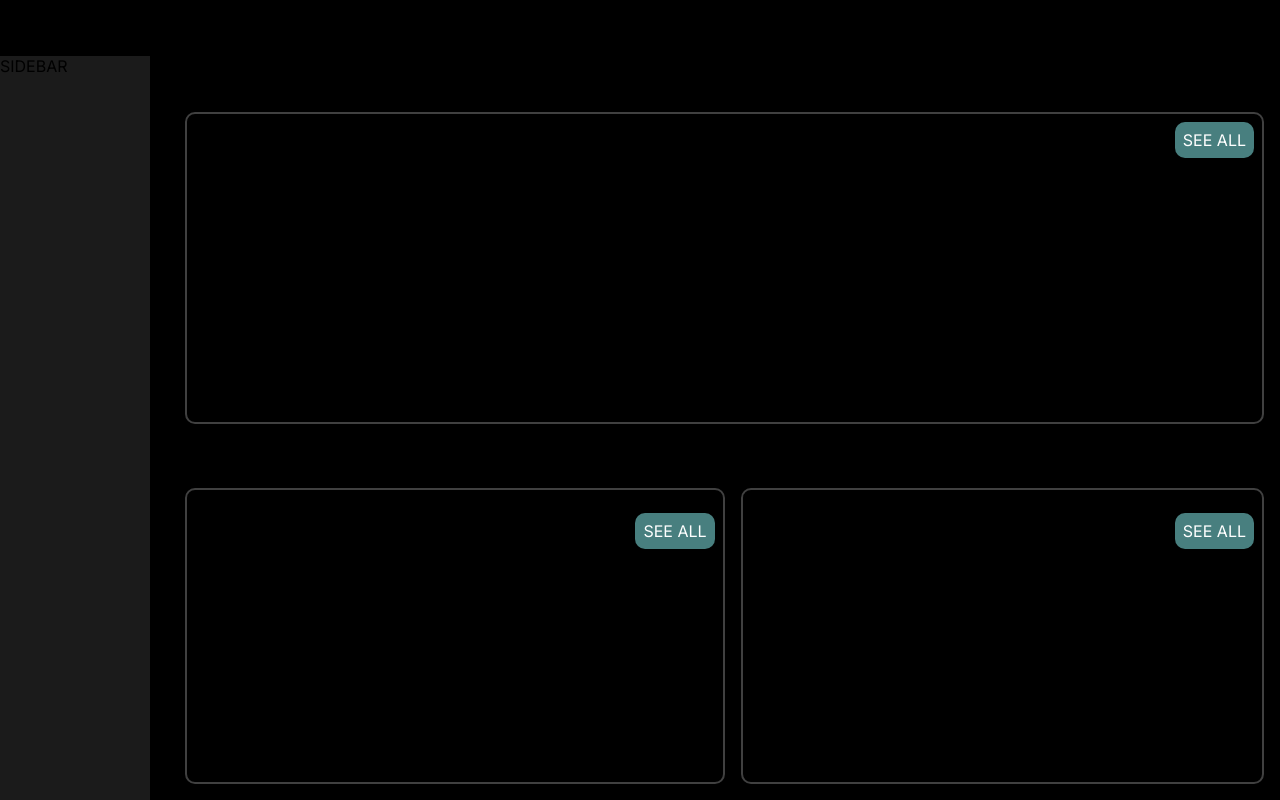
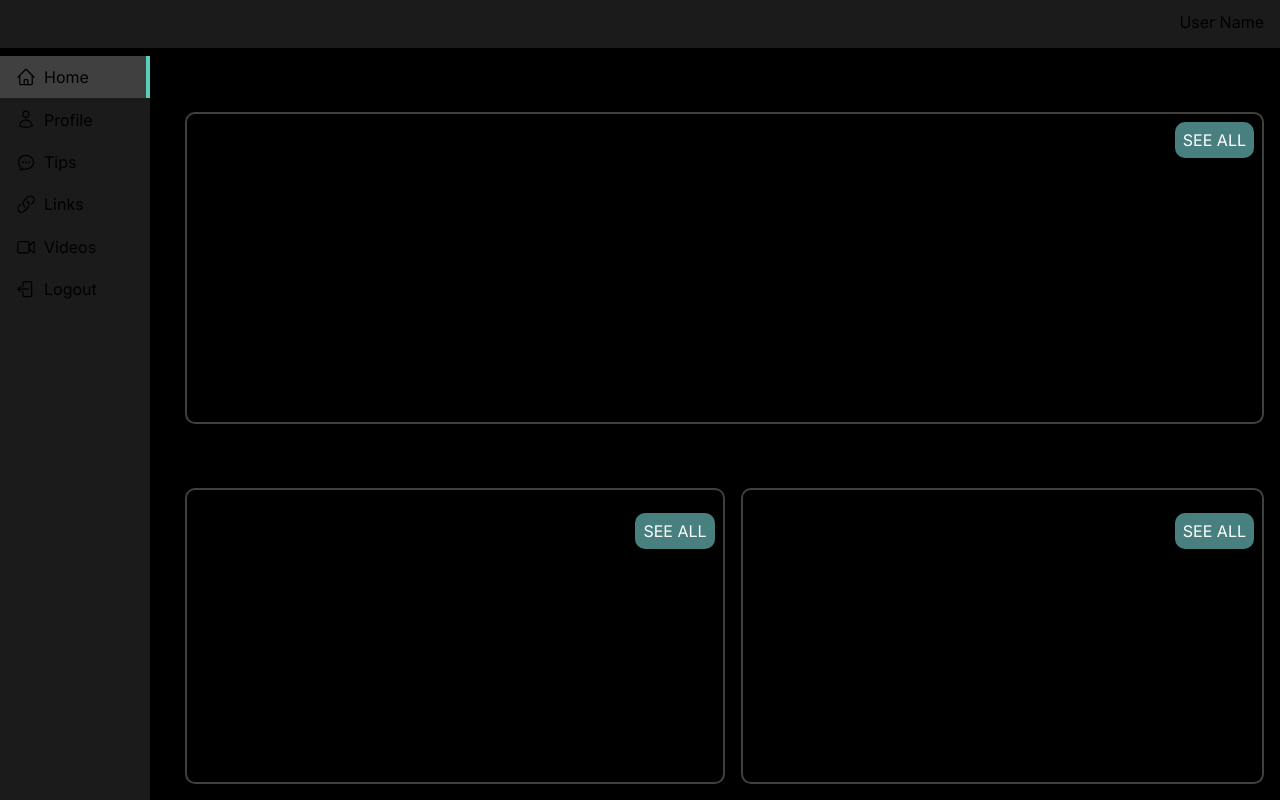
Before and after one commit to abelRoland/md-app-frontend, a Next.js app: page / in a window 1280 px wide. Built offline with nearby package versions, Linux system fonts and the light colour scheme.

Commit message:
Creating SideNav with navigation and Navbar

```diff
--- a/src/app/(user)/layout.tsx
+++ b/src/app/(user)/layout.tsx
@@ -1,5 +1,7 @@
 import { Metadata } from 'next'
+import Navbar from '@/components/navbar'
 import styles from './layout.module.css'
+import SideNav from '@/components/sidenav'
 
 export const metadata: Metadata = {
   title: 'MG App',
@@ -14,8 +16,12 @@ export default async function Layout({
 }) {
   return (
     <div className={styles.screenContainer}>
-      <nav className={styles.navbar}>NAVBAR</nav>
-      <aside className={styles.sidebar}>SIDEBAR</aside>
+      <nav className={styles.navbar}>
+        <Navbar />
+      </nav>
+      <aside className={styles.sidebar}>
+        <SideNav />
+      </aside>
       {children}
     </div>
   )
--- /dev/null
+++ b/src/components/navbar.module.css
@@ -0,0 +1,10 @@
+.navbarContainer {
+  width: 100%;
+  height: 100%;
+  background-color: var(--gray-90);
+  text-align: end;
+}
+
+.navbarText {
+  padding: 0.75rem 1rem 0 0;
+}
--- /dev/null
+++ b/src/components/navbar.tsx
@@ -0,0 +1,9 @@
+import styles from './navbar.module.css'
+
+export default function Navbar() {
+  return (
+    <div className={styles.navbarContainer}>
+      <p className={styles.navbarText}>User Name</p>
+    </div>
+  )
+}
--- /dev/null
+++ b/src/components/sidenav.module.css
@@ -0,0 +1,28 @@
+.navLinkContainer {
+  display: flex;
+  padding-left: 1rem;
+}
+
+.navLinkContainerActive {
+  display: flex;
+  padding-left: 1rem;
+  background-color: var(--gray-75);
+  border-right: 4px solid var(--primary-1);
+}
+
+.navLinkContainerActive:hover {
+  background-color: var(--gray-60);
+}
+
+.navLinkContainer:hover {
+  background-color: var(--gray-60);
+}
+
+.navigationLinkName {
+  margin: 0.2rem 0;
+  padding: 0.5rem;
+}
+
+.icons {
+  width: 1.25rem;
+}
--- /dev/null
+++ b/src/components/sidenav.tsx
@@ -0,0 +1,57 @@
+'use client'
+import Link from 'next/link'
+import styles from './sidenav.module.css'
+import { usePathname, useSearchParams, useParams } from 'next/navigation'
+import {
+  HomeIcon,
+  UserIcon,
+  LinkIcon,
+  VideoCameraIcon,
+  ChatBubbleOvalLeftEllipsisIcon,
+  ArrowLeftStartOnRectangleIcon,
+} from '@heroicons/react/24/outline'
+
+const links = [
+  { name: 'Home', href: '/', icon: HomeIcon },
+  {
+    name: 'Profile',
+    href: '/profile',
+    icon: UserIcon,
+  },
+  { name: 'Tips', href: '/tips', icon: ChatBubbleOvalLeftEllipsisIcon },
+  { name: 'Links', href: '/links?mediaKind=link', icon: LinkIcon },
+  { name: 'Videos', href: '/videos?mediaKind=video', icon: VideoCameraIcon },
+  { name: 'Logout', href: '/auth', icon: ArrowLeftStartOnRectangleIcon },
+]
+
+export default function SideNav() {
+  const pathname = usePathname()
+  const searchParams = useSearchParams()
+  const id = useParams<{ id: string }>()
+  const idParams = id.id === undefined ? '' : `/${id.id}`
+  const query = searchParams.get('mediaKind')
+  const mediaKind = query === null ? '' : `?mediaKind=${query}`
+  const fullPath = `${pathname}${mediaKind}`
+
+  return (
+    <>
+      {links.map((link) => {
+        const LinkIcon = link.icon
+        return (
+          <Link
+            className={
+              fullPath === `${link.href}${idParams}`
+                ? styles.navLinkContainerActive
+                : styles.navLinkContainer
+            }
+            key={link.name}
+            href={link.href}
+          >
+            <LinkIcon className={styles.icons} />
+            <p className={styles.navigationLinkName}>{link.name}</p>
+          </Link>
+        )
+      })}
+    </>
+  )
+}
--- a/src/views/Home.tsx
+++ b/src/views/Home.tsx
@@ -1,6 +1,5 @@
 import styles from './home.module.css'
 import Link from 'next/link'
-import { useState, Suspense, useEffect } from 'react'
 
 export default function Home() {
   return (
```
Also changed, not shown: package.json (+5 -4 lines), 1 other file (tests, documents, lock files or other folders).
